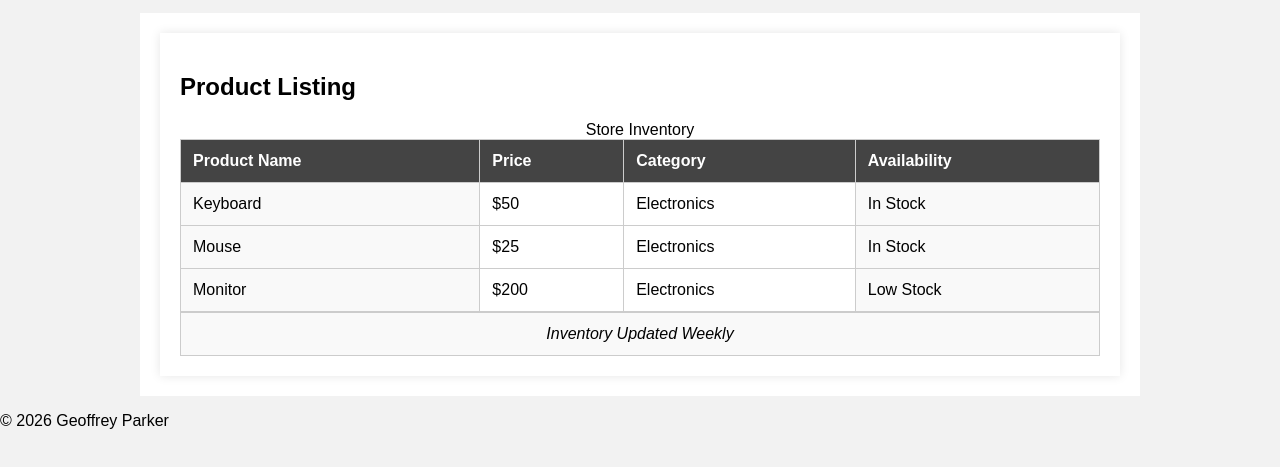
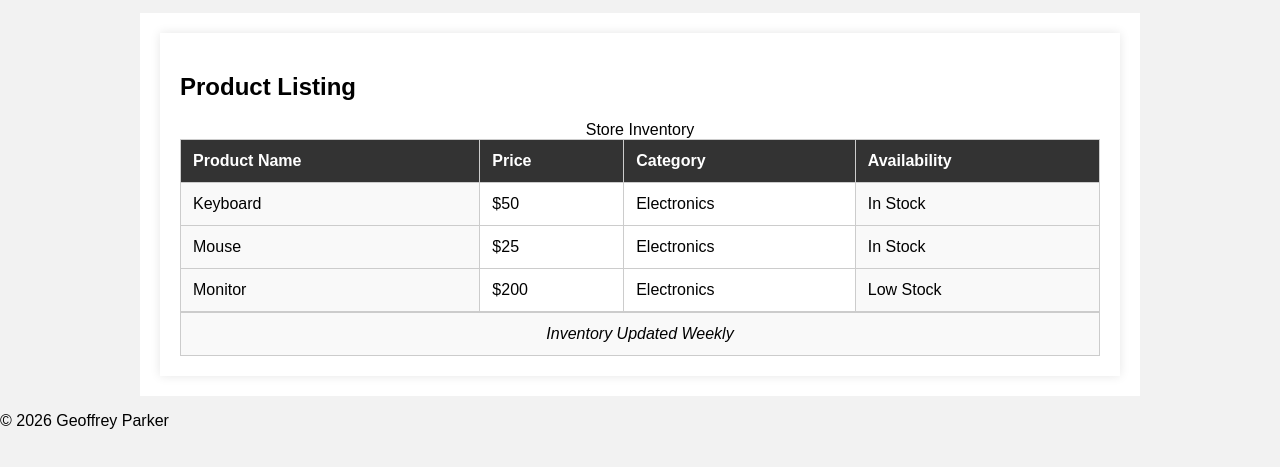
Before and after one commit to geoffreyeparker-dot/geoffreyParker, a plain HTML site: page storefront.html in a window 1280 px wide. Shown: the part 125-592 px from the top of the page. Drawn offline with Linux system fonts and the light colour scheme.

Commit message:
Update styles.css

```diff
--- a/styles.css
+++ b/styles.css
@@ -69,3 +69,33 @@ tfoot td {
     font-style: italic;
     border-top: 2px solid #ccc;
 }
+
+table {
+    width: 100%;
+    border-collapse: collapse;
+    margin-top: 20px;
+}
+
+th,
+td {
+    border: 1px solid #ccc;
+    padding: 12px;
+    text-align: left;
+}
+
+th {
+    background-color: #333;
+    color: white;
+}
+
+section {
+    transition: transform 0.3s;
+}
+
+section:hover {
+    transform: scale(1.02);
+}
+
+nav a {
+    transition: background-color 0.3s;
+}
```
